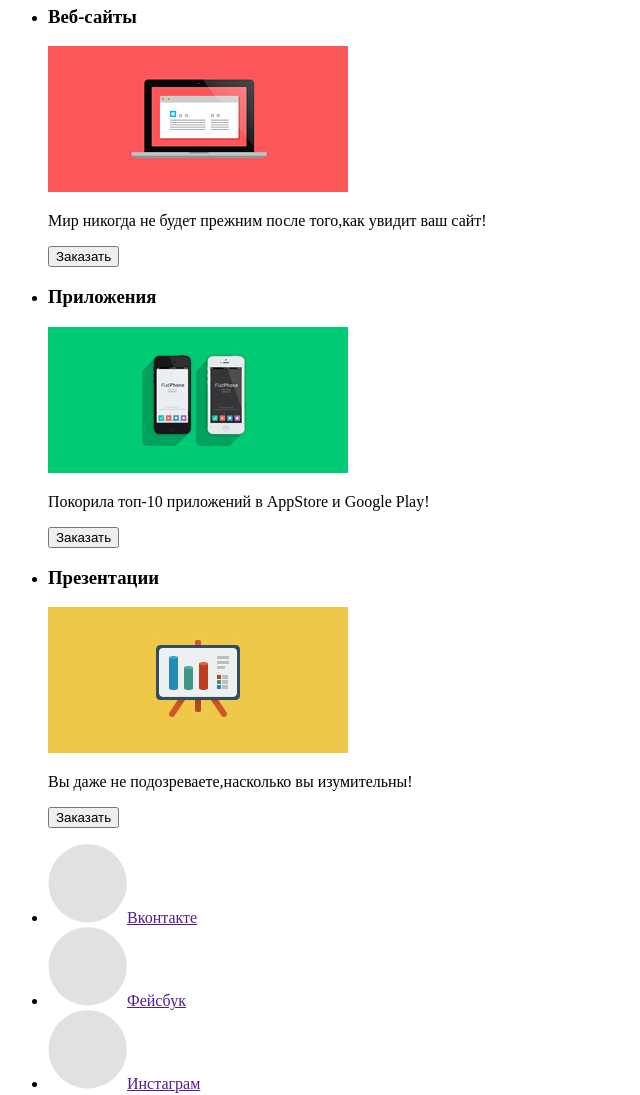
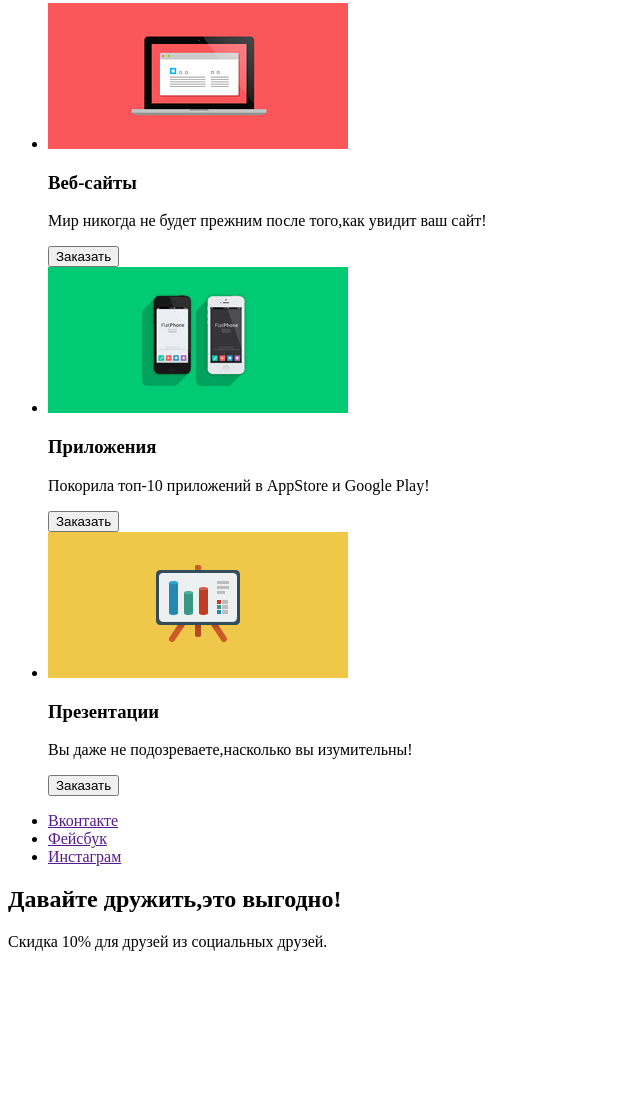
Before and after one commit to Antonio233444/948791-nerds-27, a plain HTML site: page index.html in a window 1280 px wide. Shown: the part 212-1307 px from the top of the page, without its empty margins (0-640 px from the left). After the commit the page ends 1179 px from the top, so only its background shows below. Drawn offline with Linux system fonts and the light colour scheme.

Commit message:
Внёс изменения в разметку согласно твоим рекоммендациям.

```diff
--- a/index.html
+++ b/index.html
@@ -25,24 +25,24 @@
             <section>
                 <ul>
                     <li>
+                          <img src="images/illustration-1.png" width="300px" height="146px"/>
                         <h3>Веб-сайты</h3>
-                        <img src="images/illustration-1.png" width="300px" height="146px"/>
                         <p>
                             Мир никогда не будет прежним после того,как увидит ваш сайт!
                         </p>
                     </li>
                     <button type="button">Заказать</button>
                     <li>
+                        <img src="images/illustration-2.png" width="300px" height="146px"/>
                         <h3>Приложения</h3>
-                        <img src="images/illustration-2.png" width="300px" height="146px"/>
                         <p>
                         Покорила топ-10 приложений в AppStore и Google Play!
                         </p>
                     </li>
                     <button type="button">Заказать</button>
                     <li>
+                         <img src="images/illustration-3.png" width="300px" height="146px"/>
                         <h3>Презентации</h3>
-                        <img src="images/illustration-3.png" width="300px" height="146px"/>
                         <p>
                             Вы даже не подозреваете,насколько вы изумительны!
                         </p>
@@ -53,9 +53,9 @@
         </main>
         <footer>
             <ul>
-                <li><a href=""><img src="images/Shape_2_copy_3.png"/>Вконтакте</a></li>
-                <li><a href=""><img src="images/Shape_2_copy_4.png"/>Фейсбук</a></li>
-                <li><a href=""><img src="images/Shape_2_copy_5.png"/>Инстаграм</a></li>
+                <li><a href="">Вконтакте</a></li>
+                <li><a href="">Фейсбук</a></li>
+                <li><a href="">Инстаграм</a></li>
             </ul>
             <div>
                <h2>Давайте дружить,это выгодно!</h2>
```
Also changed, not shown: catalog.html (+3 -3 lines).
